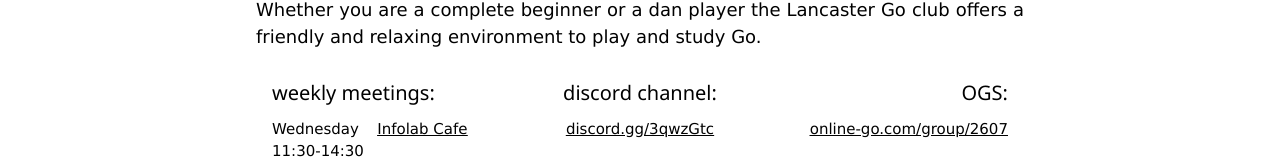
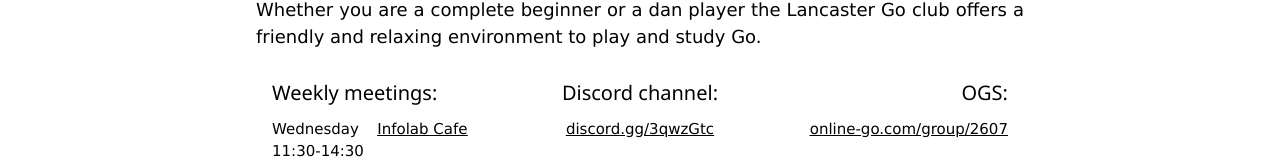
Before and after one commit to PraderioM/LancasterGoClub, an Angular app: page / in a window 1280 px wide. Shown: the part 305-473 px from the top of the page. Built offline with nearby package versions, Linux system fonts and the light colour scheme.

Commit message:
Fixed typo.

```diff
--- a/src/app/home/home.component.html
+++ b/src/app/home/home.component.html
@@ -29,7 +29,7 @@
 
   <div class="w3-row-padding w3-section">
     <div class="w3-col s4">
-      <h4 style="text-align: left">weekly meetings:</h4>
+      <h4 style="text-align: left">Weekly meetings:</h4>
       <app-meeting-details [meetingDay]="'Wednesday'"
                            [meetingTime]="'11:30-14:30'"
                            [place]="'Infolab Cafe'"
@@ -46,7 +46,7 @@
     </div>
 
     <div class="w3-col s4" style="align-content: center">
-      <h4>discord channel:</h4>
+      <h4>Discord channel:</h4>
       <a href="https://discord.gg/3qwzGtc"><u>discord.gg/3qwzGtc</u></a>
     </div>
     <div class="w3-col s4" style="text-align: right">
```
